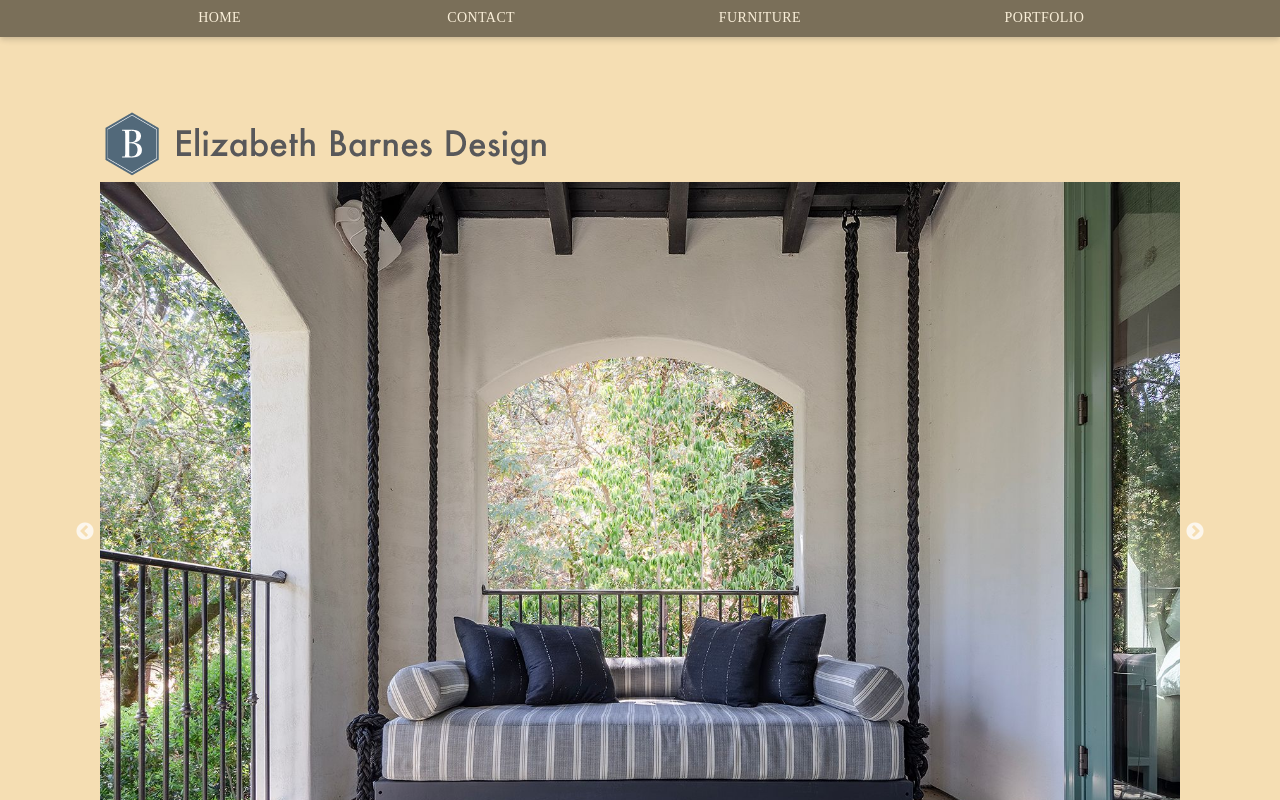
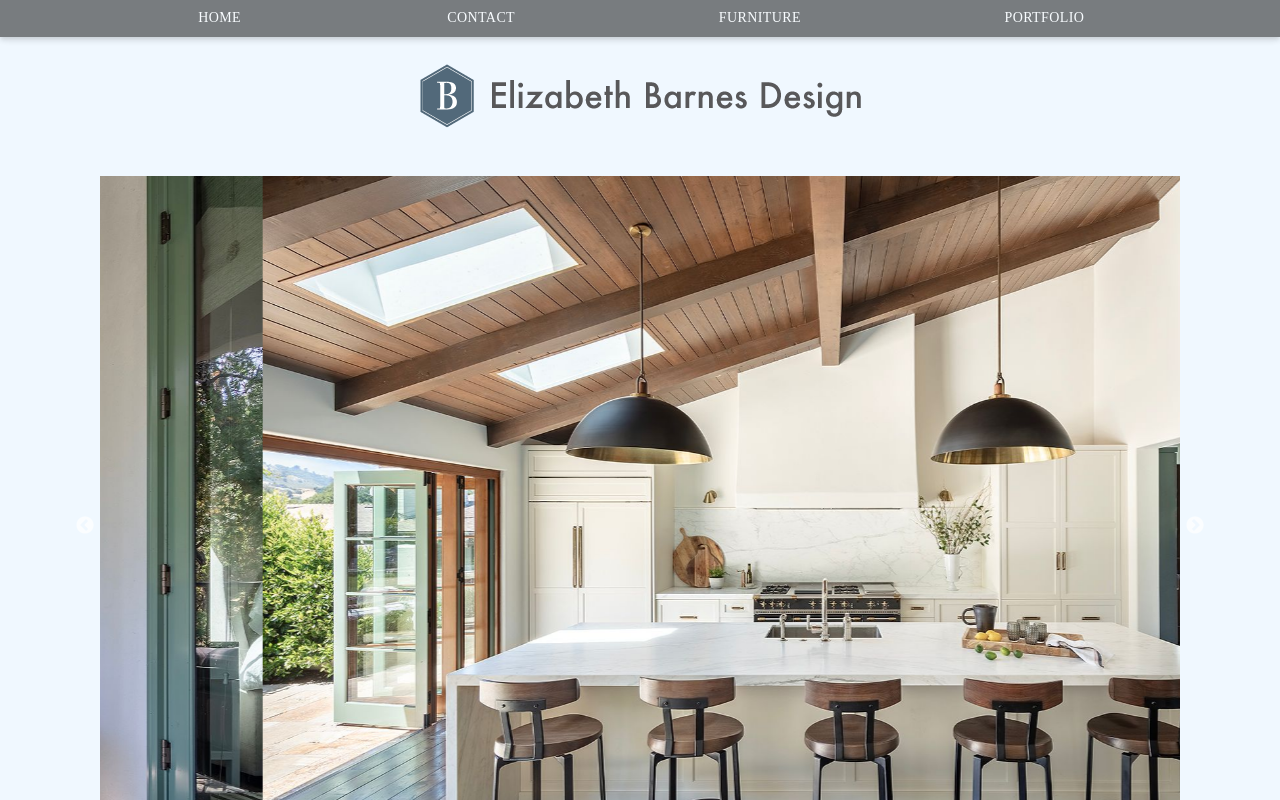
Before and after one commit to masonbarnes645/ERBD, a React (Vite) app in the folder ERB-client/: page / in a window 1280 px wide. Shown: the top 800 px of the page. Built offline with nearby package versions, Linux system fonts and the light colour scheme; no server answers; a web font is replaced by a local one.

Commit message:
move product call up

```diff
--- a/ERB-client/src/App.css
+++ b/ERB-client/src/App.css
@@ -5,7 +5,7 @@ body{
     margin:0;
     padding: 0;
     box-sizing: content-box;
-    background-color: wheat;
+    background-color: aliceblue;
 }
 
 .landing-grid {
--- a/ERB-client/src/App.jsx
+++ b/ERB-client/src/App.jsx
@@ -5,11 +5,12 @@ import NavBar from "./NavBar";
 import { Box } from "@mui/material";
 import Footer from "./Footer";
 import { useEffect, useState } from "react";
-import { fetchPortfolios } from "./api";
+import { fetchPortfolios, fetchProducts } from "./api";
 
 
 const App = () => {
   const [portfolios, setPortfolios] = useState([])
+  const [products, setProducts] = useState([])
 
   useEffect(() => {
     const loadPortfolios = async () => {
@@ -24,6 +25,21 @@ const App = () => {
     loadPortfolios();
   }, []);
 
+  useEffect(() => {
+    const loadProducts = async () => {
+        try {
+            const data = await fetchProducts();
+            setProducts(data);
+
+        } catch (err) {
+            setError(err.message);
+        }
+    };
+
+    loadProducts();
+}, []);
+
+
   return (
 
     <UserProvider>
@@ -36,7 +52,7 @@ const App = () => {
       >
         <NavBar />
         <Box sx={{ flexGrow: 1 }}>
-          <Outlet context={{ portfolios }} />
+          <Outlet context={{ portfolios, products }} />
         </Box>
         <Toaster />
       </Box>
--- a/ERB-client/src/Carousel.jsx
+++ b/ERB-client/src/Carousel.jsx
@@ -15,7 +15,10 @@ const Carousel = () => {
         speed: 500,
         slidesToShow: 1,
         slidesToScroll: 1,
-        variableWidth: true
+        variableWidth: true,
+        autoplay: true,
+        speed: 2500,
+        autoplaySpeed: 4000
 
 
     };
--- a/ERB-client/src/ControlProductList.jsx
+++ b/ERB-client/src/ControlProductList.jsx
@@ -1,25 +1,13 @@
 import { useEffect, useState } from "react";
 import { deleteProduct, fetchProducts } from "./api";
 import { Box, Button } from "@mui/material";
+import { useOutletContext } from "react-router-dom";
 
 
 const CPL = () => {
-    const [products, setProducts] = useState([])
+    const { products } = useOutletContext()
     const [refresh, setRefresh] = useState(0)
 
-    useEffect(() => {
-        const loadProducts = async () => {
-            try {
-                const data = await fetchProducts();
-                setProducts(data);
-
-            } catch (err) {
-                setError(err.message);
-            }
-        };
-
-        loadProducts();
-    }, [refresh]);
 
 //test
     const handleDelete = (id) => {
@@ -32,7 +20,7 @@ const CPL = () => {
     return (
         <Box sx={{ bgcolor: 'black', height: '15rem', overflow: 'scroll', width: '13rem', overflowX: 'hidden' }}>
             <ul>
-                {products.map((product) => (
+                {products?.map((product) => (
                     <li key={product.id}> <button onClick={() => handleDelete(product.id)} className="control-delete-button">x</button>{product.name}</li>
                 ))}
             </ul>
--- a/ERB-client/src/Landing.jsx
+++ b/ERB-client/src/Landing.jsx
@@ -11,8 +11,8 @@ const Landing = () => {
 
 
     return (
-        <Box sx={{ marginTop: '7rem' }}>
-            <Box >
+        <Box sx={{ marginTop: '4rem' }}>
+            <Box display={'flex'} justifyContent={'center'} marginBottom={'3rem'}>
                 <img src="src/assets/Header_logo.png" />
             </Box>
             <Box width="1080px">
```
Also changed, not shown: 1 other file (tests, documents, lock files or other folders).
